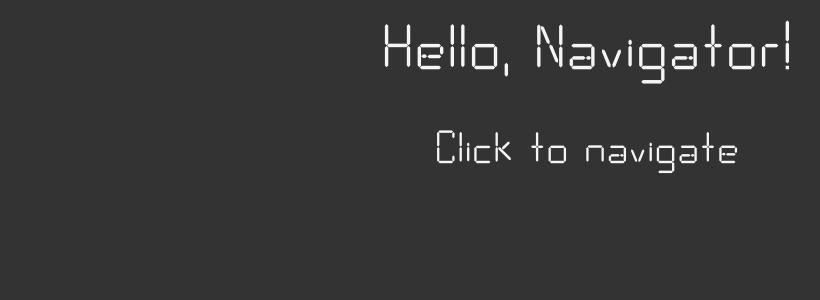
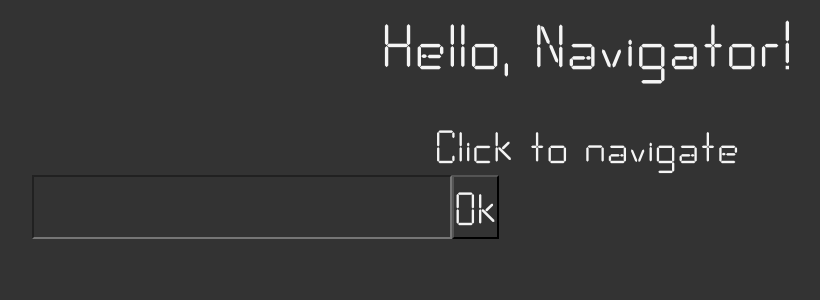
Before and after one commit to OsmanRodrigues/mars-rover-navigator, a Next.js app in the folder app/: page / in a window 1280 px wide. Shown: the top 300 px of the page, without its empty margins (53-873 px from the left). Built offline with nearby package versions, Linux system fonts and the light colour scheme.

Commit message:
input and navigate forms componente created

```diff
--- a/app/package.json
+++ b/app/package.json
@@ -14,6 +14,7 @@
     "react": "17.0.2",
     "react-dom": "17.0.2",
     "react-grid-system": "^7.1.2",
+    "react-hook-form": "^7.0.5",
     "styled-components": "^5.2.3"
   },
   "devDependencies": {
--- a/app/src/atomic/form.mol/form.mol.tsx
+++ /dev/null
@@ -1,5 +0,0 @@
-import { FormStyled } from "./form.mol.style";
-
-export const Form: React.FC = ({ children }) => {
-  return <FormStyled.Wrapper>{children}</FormStyled.Wrapper>;
-};
--- /dev/null
+++ b/app/src/atomic/form.mol/index.ts
@@ -0,0 +1 @@
+export * from "./form.mol.style";
--- /dev/null
+++ b/app/src/atomic/form.mol/input.atm.tsx
@@ -0,0 +1,24 @@
+import {
+  FieldValues,
+  UseFormRegister,
+  RegisterOptions
+} from "react-hook-form/dist/types";
+import { FormStyled } from "./form.mol.style";
+
+export enum InputType {
+  Text = "text"
+}
+
+interface InputProps {
+  name: string;
+  register: UseFormRegister<FieldValues>;
+  type?: InputType;
+  options?: RegisterOptions;
+}
+
+export const Input: React.FC<InputProps> = props => (
+  <FormStyled.Input
+    type={props.type ?? InputType.Text}
+    {...props.register(props.name, props.options)}
+  />
+);
--- a/app/src/atomic/index.ts
+++ b/app/src/atomic/index.ts
@@ -1,3 +1,4 @@
 export * from "./constants.obj";
 export * from "./theme.obj";
 export * from "./typography.atm";
+export * from "./form.mol";
--- /dev/null
+++ b/app/src/components/index.ts
@@ -0,0 +1,2 @@
+export * from "./global-style.component";
+export * from "./navigate-form.component";
--- /dev/null
+++ b/app/src/components/navigate-form.component.tsx
@@ -0,0 +1,18 @@
+import { FormStyled } from "@atomic/form.mol";
+import { Input } from "@atomic/form.mol/input.atm";
+import { useForm } from "react-hook-form";
+
+export const NavigateForm: React.FC = ({ children }) => {
+  const { register, handleSubmit } = useForm();
+
+  const submitRover = formData => {
+    console.log(formData);
+  };
+
+  return (
+    <FormStyled.Wrapper>
+      <Input name="roverName" register={register} />
+      <button onClick={handleSubmit(submitRover)}>Ok</button>
+    </FormStyled.Wrapper>
+  );
+};
--- a/app/src/components/test.component.tsx
+++ /dev/null
@@ -1,3 +0,0 @@
-export const Wrapper: React.FC = ({ children }) => {
-  return <div>{children}</div>;
-};
--- a/app/src/pages/_app.tsx
+++ b/app/src/pages/_app.tsx
@@ -1,10 +1,10 @@
 import { theme, ThemeName } from "@atomic";
-import { GlobalStyle } from "@components/global-style";
 import { AppProps } from "next/dist/next-server/lib/router/router";
 import Head from "next/head";
 import { useState } from "react";
 import { ThemeProvider } from "styled-components";
 import { setConfiguration } from "react-grid-system";
+import { GlobalStyle } from "@components";
 
 setConfiguration({ maxScreenClass: "xl", gridColumns: 12 });
 
--- a/app/src/pages/index.tsx
+++ b/app/src/pages/index.tsx
@@ -1,5 +1,6 @@
 import { H1, HeroDisplay } from "@atomic";
 import { Separator } from "@atomic/spacer.atm";
+import { NavigateForm } from "@components";
 import { Col, Container, Row } from "react-grid-system";
 
 export default function Home() {
@@ -16,6 +17,11 @@ export default function Home() {
           <H1 center={true}>{"Click to navigate"}</H1>
         </Col>
       </Row>
+      <Row>
+        <Col>
+          <NavigateForm />
+        </Col>
+      </Row>
     </Container>
   );
 }
```
Also changed, not shown: app/src/components/global-style.component.ts (renamed from app/src/components/global-style.ts), 1 other file (tests, documents, lock files or other folders).
